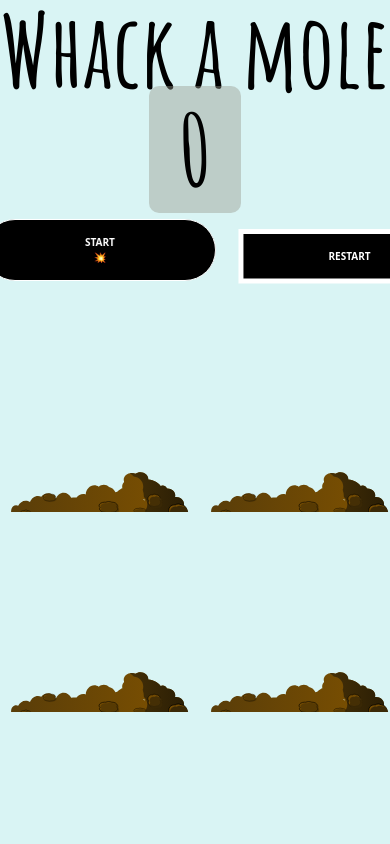
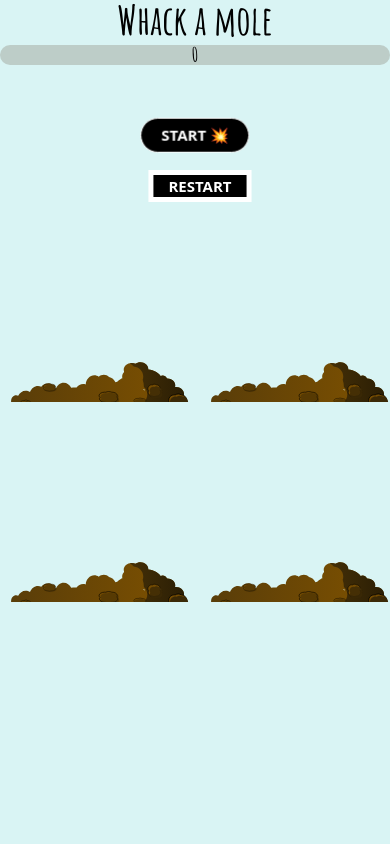
Before and after one commit to martinmorondo/Whack-a-mole-game, a plain HTML site: page index.html in a window 390 px wide. Shown: the top 844 px of the page. Drawn offline with Linux system fonts and the light colour scheme.

Commit message:
update styles and add media queries

```diff
--- a/CSS/style.css
+++ b/CSS/style.css
@@ -211,8 +211,6 @@ html {
       );
     }
 
-
-
   .score {
     background: #96988d6d;
     padding: 0 3rem;
@@ -260,3 +258,55 @@ html {
   .hole.up .mole {
     top: 0;
   }
+
+  .timer {
+    background-color:#96988d6d;
+    margin: 20px;
+    padding: 10px;
+    font-size: 50px;
+    border-radius: 25px;
+  }
+
+  @media screen and (max-width: 767px) {
+    h1 {
+      font-size: 4rem;
+      text-align: center;
+      margin-bottom: 1rem;
+    }
+
+    .score {
+      display: block;
+      font-size: 2rem;
+      text-align: center;
+      margin-top: 0.5rem;
+    }
+
+    .btn-container {
+      display: flex;
+      flex-direction: column;
+      justify-content: center;
+      align-items: center;
+      margin-top: 2rem;
+    }
+
+    .btn-45,
+    .btn-25 {
+      width: auto;
+      padding: 0.5rem 2rem;
+      font-size: 1.5rem;
+    }
+
+    .timer {
+      font-size: 3rem;
+      margin: 2rem;
+    }
+
+    .container {
+      flex-wrap: wrap;
+      justify-content: center;
+    }
+
+    .hole {
+      width: 25%;
+    }
+  }
```
Lines whose indentation alone changed are shown as unchanged.
